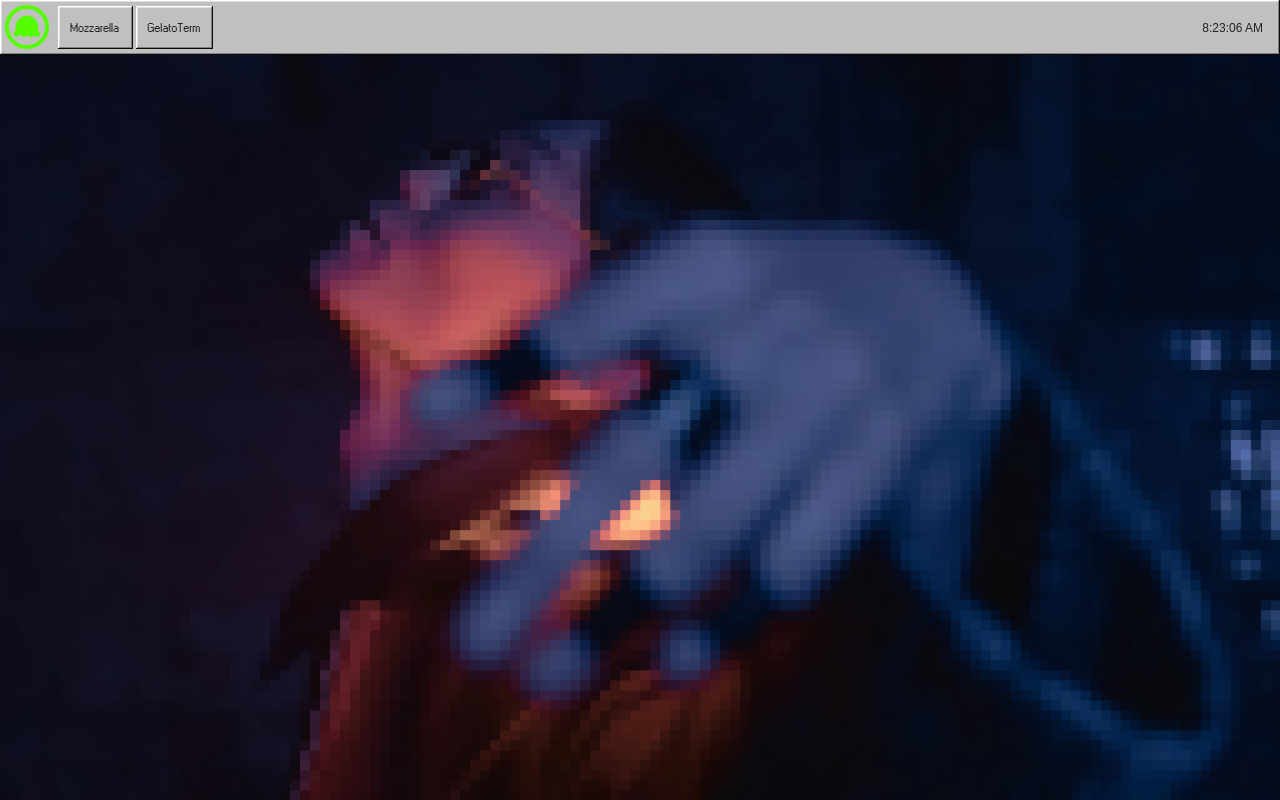
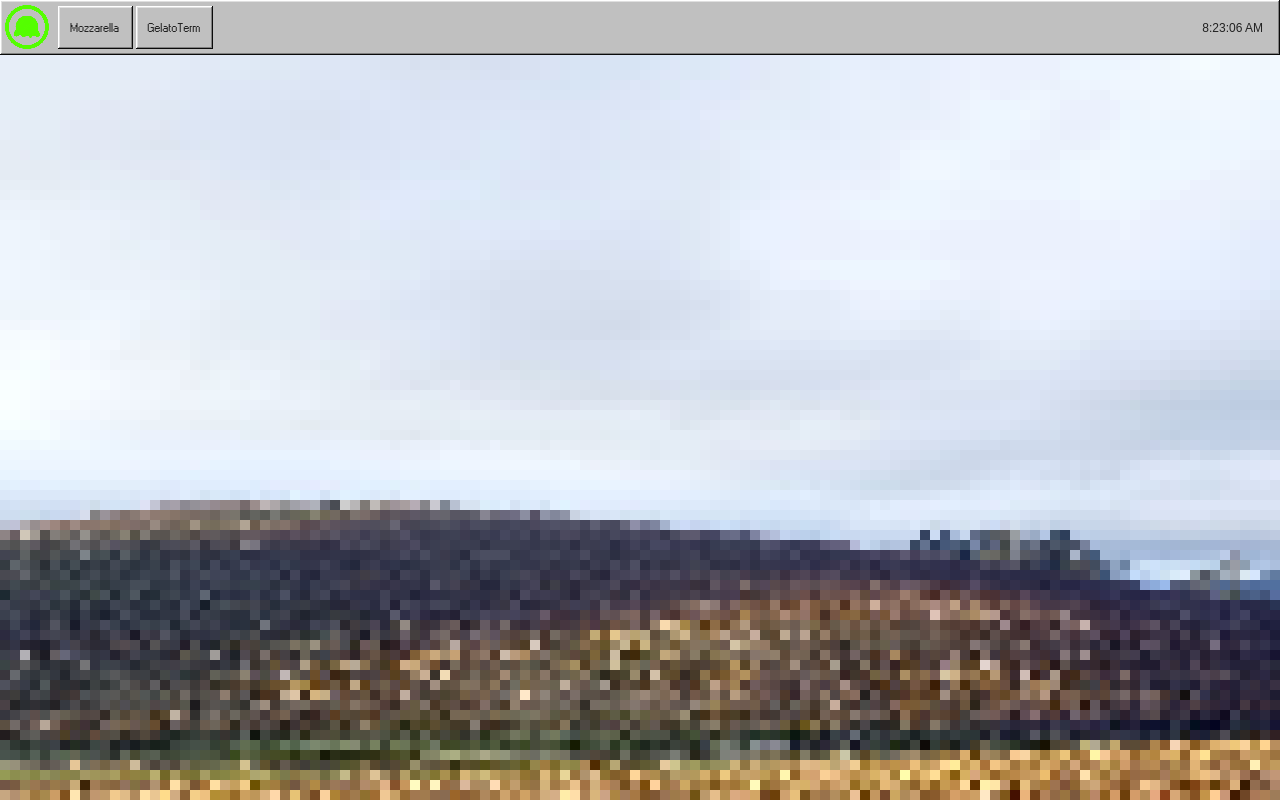
Before and after one commit to gelatolabs/gelato2k38, a PHP site: page /gde.html in a window 1280 px wide. Run offline with PHP 8.4, Linux system fonts and the light colour scheme; some libraries are stand-ins or nearby versions.

Commit message:
gelato system xp

```diff
--- a/css/main.css
+++ b/css/main.css
@@ -27,8 +27,9 @@ html, body {
 }
 
 .gde-background {
-    background-image: url("../assets/images/cyberpunkbg.jpg");
+    background-image: url("../assets/images/bliss.png");
     background-size: cover;
+    image-rendering: pixelated;
 }
 
 .gde-taskbar {
```
Also changed, not shown: assets/images/bliss.png (added).
